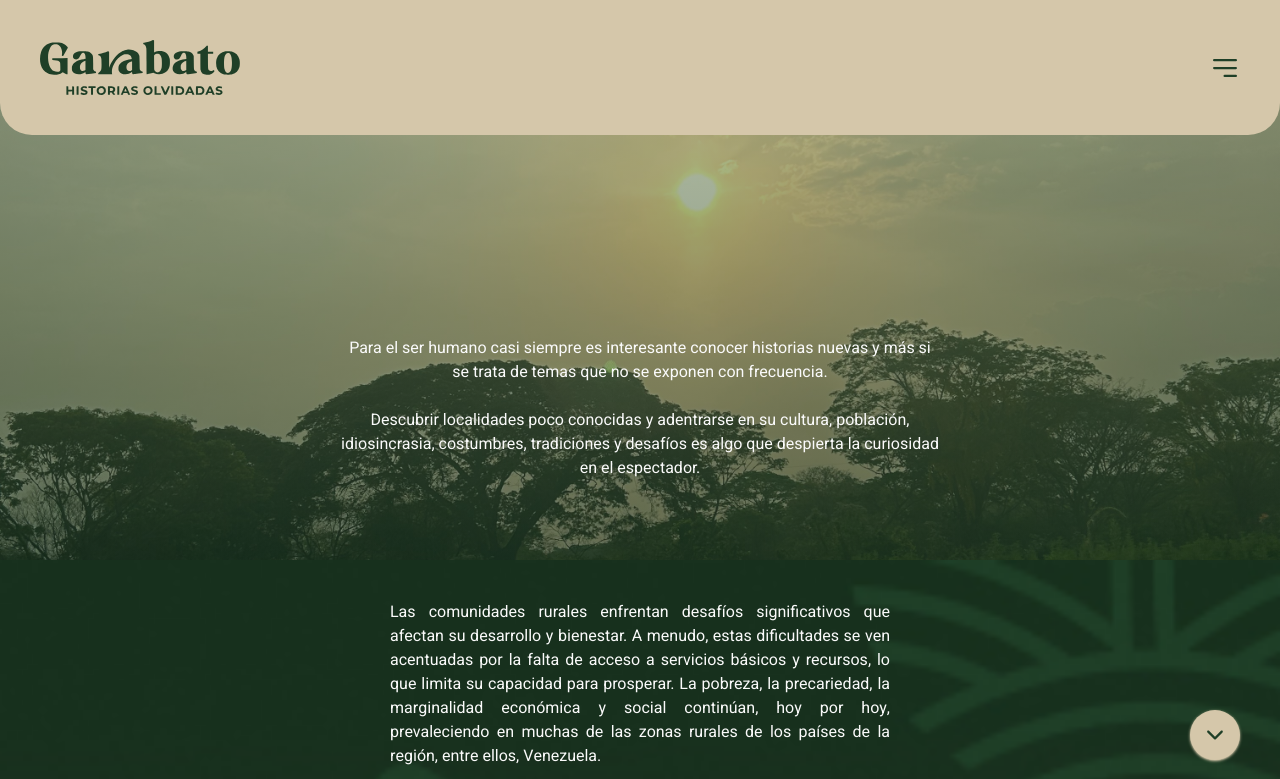
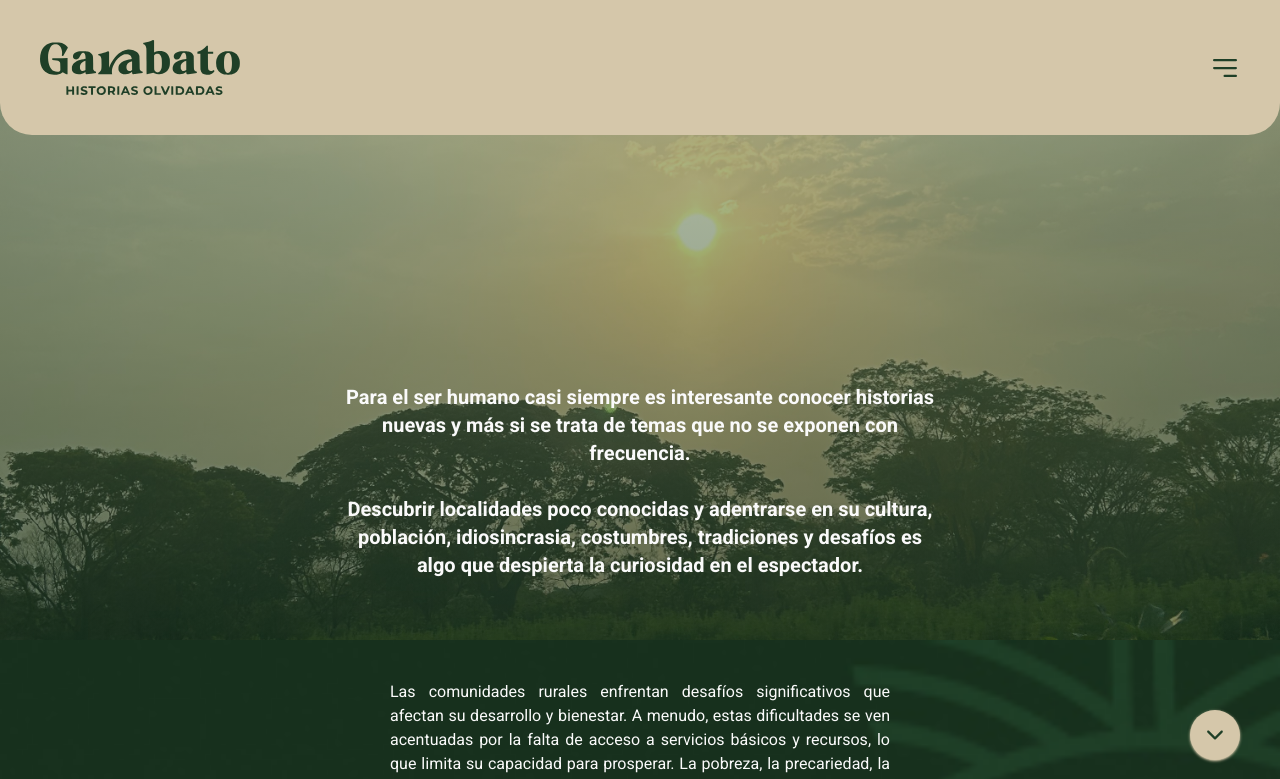
Before and after one commit to victorsegovi/garabato-web, a Next.js app: page / in a window 1280 px wide. Shown: the top 779 px of the page. Built offline with nearby package versions, Linux system fonts and the light colour scheme; a web font is replaced by a local one.

Commit message:
Added minor changes

```diff
--- a/src/app/page.tsx
+++ b/src/app/page.tsx
@@ -57,9 +57,9 @@ export default function Home() {
   return (
     <div>
       <Header isShown={isShown} handleClick={handleClick} isHome={true}></Header>
-      <section style={{ backgroundImage: "url(garabato-paisaje.jpg)" }} className="bg-cover bg-no-repeat bg-center h-[70vh] m-w-screen relative flex flex-col px-10 py-20 items-center justify-end gap-4" id="hero-section">
+      <section style={{ backgroundImage: "url(garabato-paisaje.jpg)" }} className="bg-cover bg-no-repeat bg-center h-[80vh] m-w-screen relative flex flex-col px-10 py-15 items-center justify-end gap-4" id="hero-section">
         <div className="w-full h-full bg-linear-180 from-[#8E9B6D] to-[#1F3F27] absolute top-0 left-0 opacity-60"></div>
-        <p className="secondary-color z-10 text-center lg:w-1/2">Para el ser humano casi siempre es interesante
+        <p className="secondary-color z-10 text-center lg:w-1/2 lg:text-xl font-bold">Para el ser humano casi siempre es interesante
           conocer historias nuevas y más si se trata de temas
           que no se exponen con frecuencia.<br></br><br></br>
           Descubrir localidades poco conocidas y adentrarse
@@ -147,7 +147,7 @@ export default function Home() {
                 <div className="mx-auto max-w-screen-2xl px-4 md:px-8">
                     <div className="mb-4 flex items-center justify-between gap-8 sm:mb-8 md:mb-12">
                         <div className="flex items-center gap-12">
-                            <h1 className="text-2xl font-bold lg:text-3xl">Galería</h1>
+                            <h1 className="text-2xl font-bold lg:text-3xl">Garabato en Imágenes</h1>
                         </div>
                     </div>
 
@@ -205,7 +205,7 @@ export default function Home() {
                                 className="pointer-events-none absolute inset-0 bg-gradient-to-t from-gray-800 via-transparent to-transparent opacity-50">
                             </div>
 
-                            <span className="relative ml-4 mb-3 inline-block text-sm text-white md:ml-5 md:text-lg">Grifo</span>
+                            <span className="relative ml-4 mb-3 inline-block text-sm text-white md:ml-5 md:text-lg">Aljibe</span>
                         </a>
 
                         <a href="#"
@@ -216,7 +216,7 @@ export default function Home() {
                                 className="pointer-events-none absolute inset-0 bg-gradient-to-t from-gray-800 via-transparent to-transparent opacity-50">
                             </div>
 
-                            <span className="relative ml-4 mb-3 inline-block text-sm text-white md:ml-5 md:text-lg">Grifo</span>
+                            <span className="relative ml-4 mb-3 inline-block text-sm text-white md:ml-5 md:text-lg">Bomba de Agua</span>
                         </a>
 
                         <a href="#"
```
